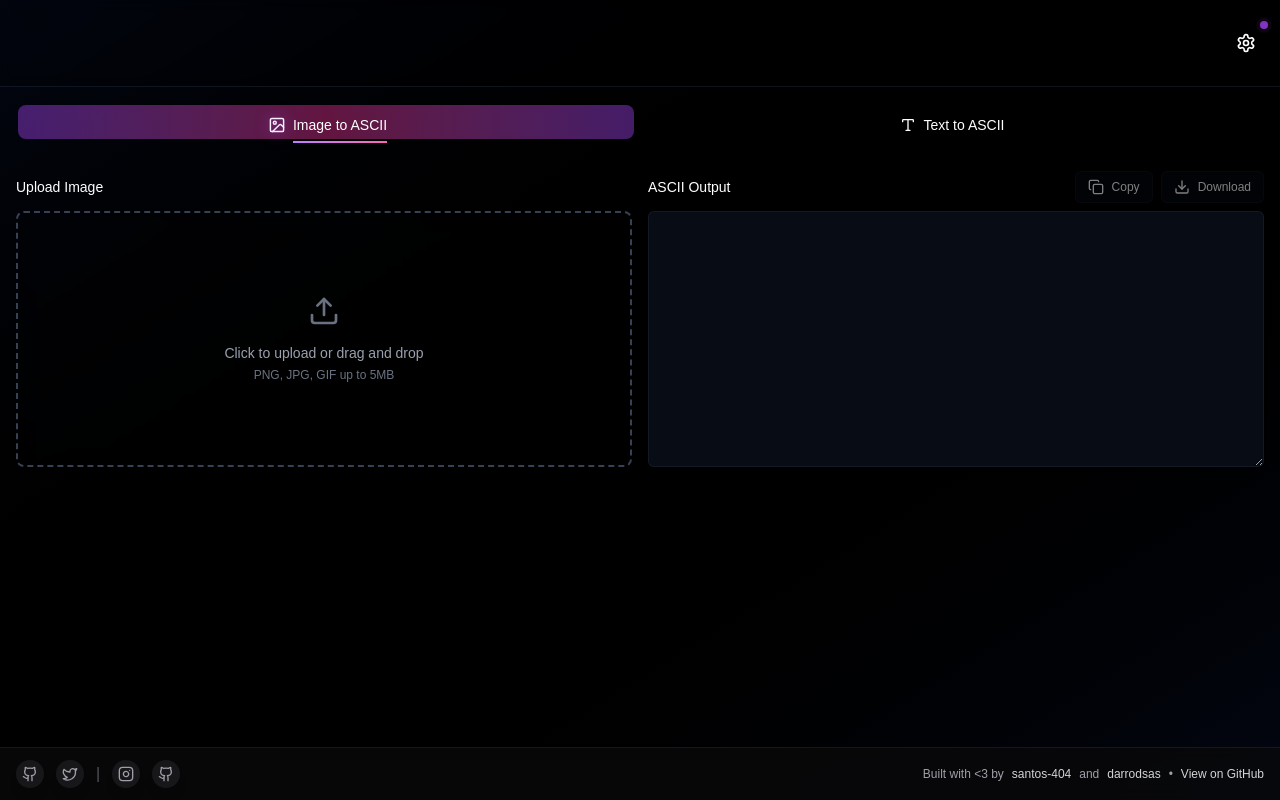
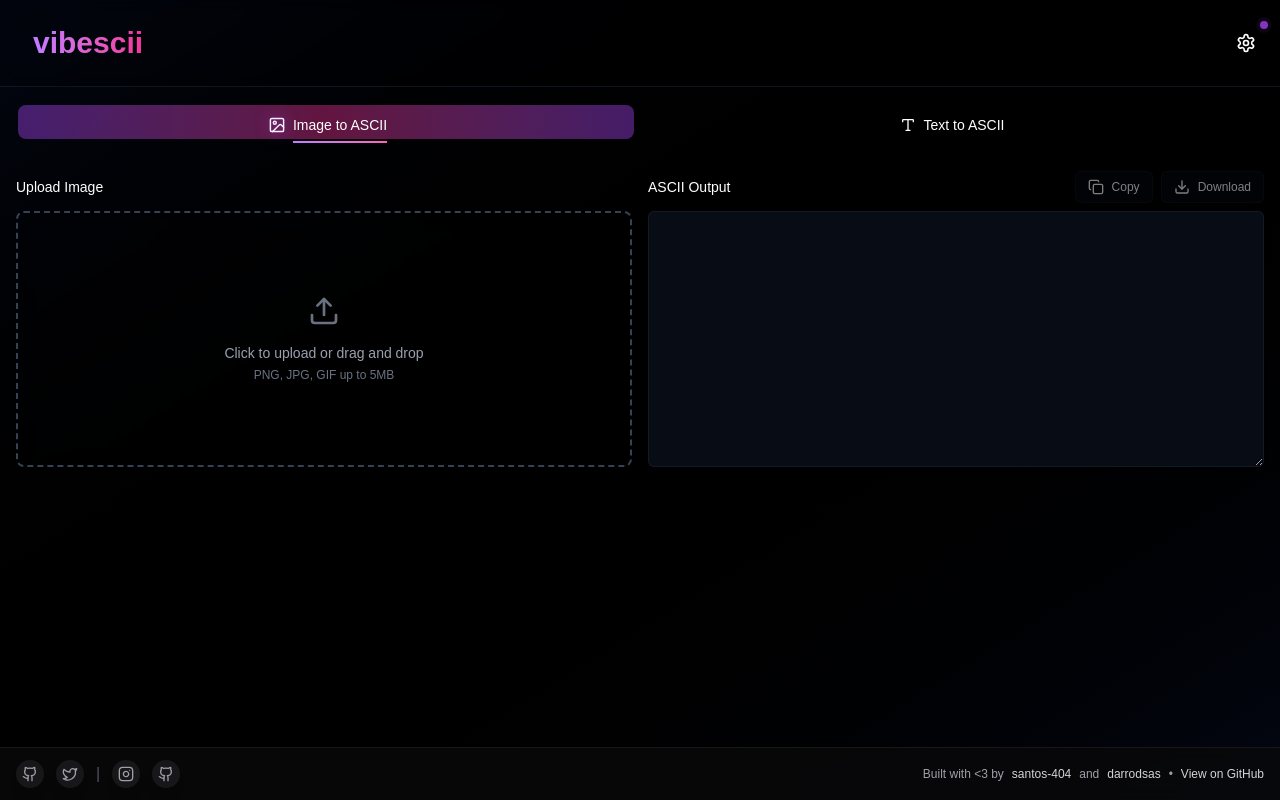
Before and after one commit to santos-404/vibescii, a Next.js app: page / in a window 1280 px wide. Built offline with nearby package versions, Linux system fonts and the light colour scheme.

Commit message:
fix: improve title animation for better browser compatibility
Co-authored-by: Darío Rodríguez <darrodsas@alum.us.es>

```diff
--- a/src/app/page.tsx
+++ b/src/app/page.tsx
@@ -213,12 +213,13 @@ export default function AsciiGenerator() {
           <div className="container mx-auto flex justify-between items-center">
             <button
               onClick={resetState}
-              className="relative text-3xl font-bold bg-gradient-to-r from-purple-400 via-pink-500 to-purple-400 bg-clip-text text-transparent animate-gradient hover:scale-105 transition-all duration-300 hover:opacity-80 active:scale-95 overflow-hidden group px-4 py-2 rounded-xl border border-transparent hover:border-purple-500/20 cursor-pointer"
+              className="relative text-3xl font-bold px-4 py-2 rounded-xl border border-transparent hover:border-purple-500/20 cursor-pointer overflow-hidden group"
             >
-              <span className="relative z-10">vibescii</span>
+              <span className="relative z-10 inline-block bg-gradient-to-r from-purple-400 via-pink-500 to-purple-400 bg-clip-text text-transparent animate-gradient-x bg-[length:200%_auto]">
+                vibescii
+              </span>
               <div className="absolute inset-0 bg-gradient-to-r from-purple-500/20 via-pink-500/20 to-purple-500/20 opacity-0 group-hover:opacity-100 transition-opacity duration-300 rounded-xl" />
               <div className="absolute inset-0 bg-gradient-to-r from-purple-500/0 via-pink-500/30 to-purple-500/0 translate-x-[-100%] group-hover:translate-x-[100%] transition-transform duration-1000 ease-out rounded-xl" />
-              <div className="absolute inset-0 bg-gradient-to-r from-purple-500/0 via-pink-500/30 to-purple-500/0 translate-x-[100%] group-hover:translate-x-[-100%] transition-transform duration-1000 ease-out rounded-xl" />
             </button>
             <Sheet onOpenChange={(open) => {
               if (open) setHasOpenedSettings(true)
--- a/tailwind.config.ts
+++ b/tailwind.config.ts
@@ -68,10 +68,21 @@ const config = {
           from: { height: "var(--radix-accordion-content-height)" },
           to: { height: "0" },
         },
+        "gradient-x": {
+          "0%, 100%": {
+            "background-size": "200% 200%",
+            "background-position": "left center"
+          },
+          "50%": {
+            "background-size": "200% 200%",
+            "background-position": "right center"
+          }
+        }
       },
       animation: {
         "accordion-down": "accordion-down 0.2s ease-out",
         "accordion-up": "accordion-up 0.2s ease-out",
+        "gradient-x": "gradient-x 3s ease infinite"
       },
     },
   },
```
